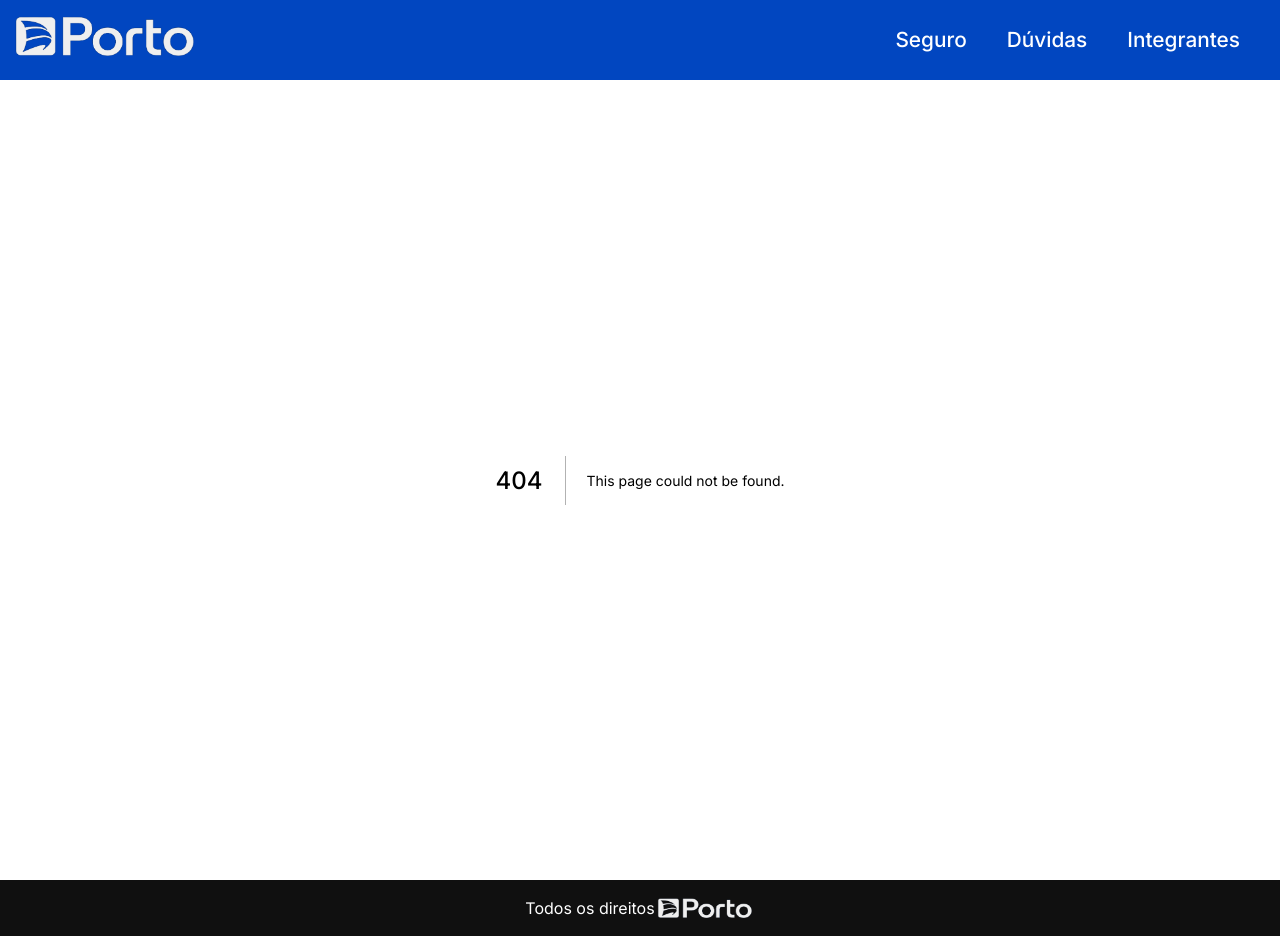
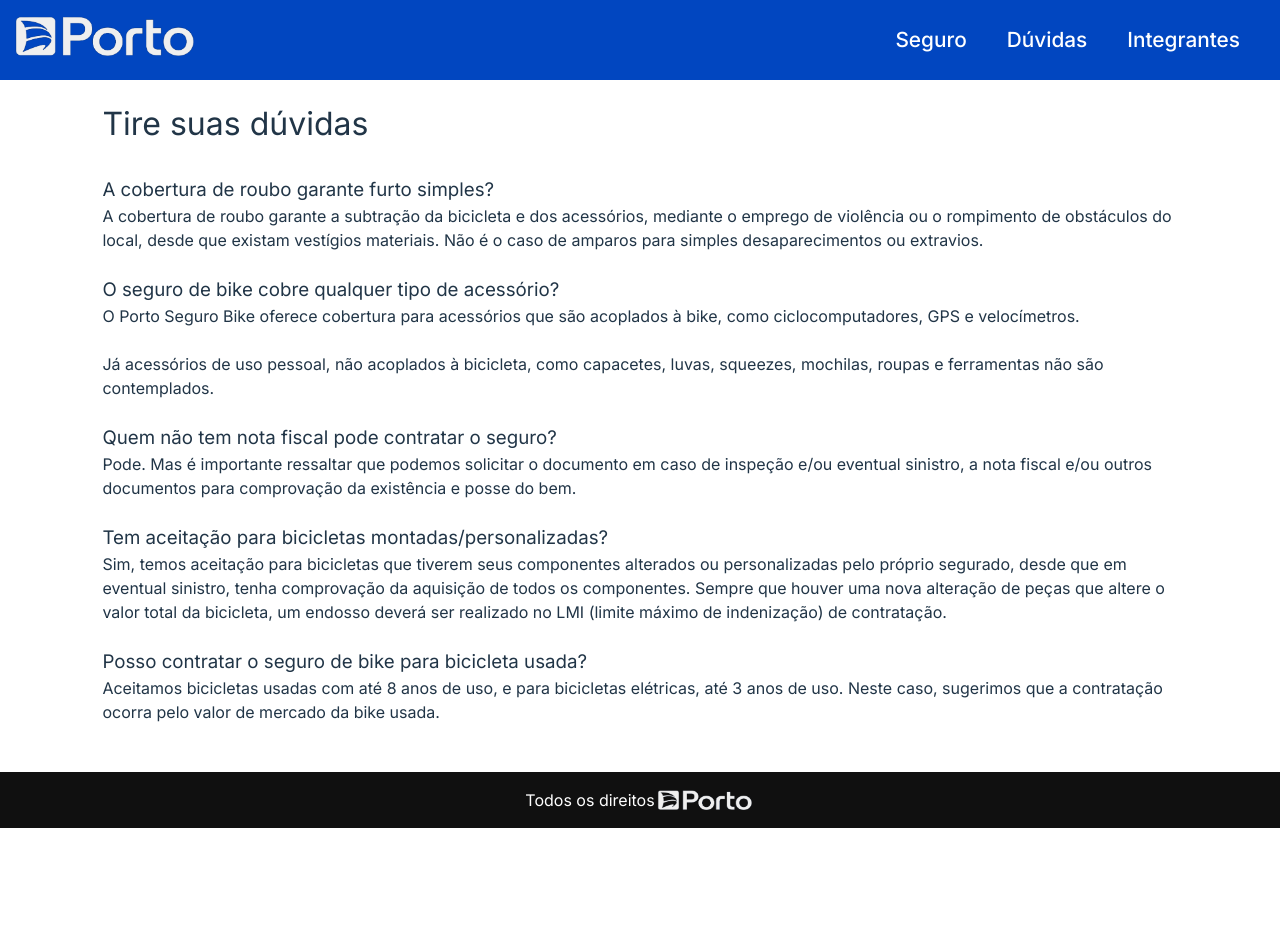
Before and after one commit to lauratrugillo/Sprint4_Web, a Next.js app: page /duvidas in a window 1280 px wide. Before the commit this address had no page. After the commit the page ends 828 px from the top, so only its background shows below. Built offline with nearby package versions, Linux system fonts and the light colour scheme.

Commit message:
Duvidas, Cadastro e Integrantes

```diff
--- /dev/null
+++ b/src/app/duvidas/Duvidas.scss
@@ -0,0 +1,15 @@
+.container4 {
+    padding-left: 8%;
+    padding-right: 8%;
+    padding-top: 2%;
+
+    h1 {
+        font-size: 2em;
+        padding-bottom: 1%;
+      }
+
+    ul {
+        padding-top: 1%;
+        padding-left: 4%;
+    }
+  }
--- /dev/null
+++ b/src/app/duvidas/page.js
@@ -0,0 +1,30 @@
+import './Duvidas.scss'
+
+export default function Duvidas(){
+
+    return(
+        <main>
+            <div class='container4'>
+                <h1>Tire suas dúvidas</h1>
+                <br />
+                <h3>A cobertura de roubo garante furto simples?</h3>
+                <p>A cobertura de roubo garante a subtração da bicicleta e dos acessórios, mediante o emprego de violência ou o rompimento de obstáculos do local, desde que existam vestígios materiais. Não é o caso de amparos para simples desaparecimentos ou extravios.</p>
+                <br />
+                <h3>O seguro de bike cobre qualquer tipo de acessório?</h3>
+                <p>O Porto Seguro Bike oferece cobertura para acessórios que são acoplados à bike, como ciclocomputadores, GPS e velocímetros.
+
+                <br /><br />Já acessórios de uso pessoal, não acoplados à bicicleta, como capacetes, luvas, squeezes, mochilas, roupas e ferramentas não são contemplados.</p>
+                <br />
+                <h3>Quem não tem nota fiscal pode contratar o seguro?</h3>
+                <p>Pode. Mas é importante ressaltar que podemos solicitar o documento em caso de inspeção e/ou eventual sinistro, a nota fiscal e/ou outros documentos para comprovação da existência e posse do bem.</p>
+                <br />
+                <h3>Tem aceitação para bicicletas montadas/personalizadas?</h3>
+                <p>Sim, temos aceitação para bicicletas que tiverem seus componentes alterados ou personalizadas pelo próprio segurado, desde que em eventual sinistro, tenha comprovação da aquisição de todos os componentes. Sempre que houver uma nova alteração de peças que altere o valor total da bicicleta, um endosso deverá ser realizado no LMI (limite máximo de indenização) de contratação.</p>
+                <br />
+                <h3>Posso contratar o seguro de bike para bicicleta usada?</h3>
+                <p>Aceitamos bicicletas usadas com até 8 anos de uso, e para bicicletas elétricas, até 3 anos de uso. Neste caso, sugerimos que a contratação ocorra pelo valor de mercado da bike usada.</p>
+                <br /><br />
+            </div>
+        </main>
+    )
+}
--- /dev/null
+++ b/src/app/integrantes/Integrantes.scss
@@ -0,0 +1,15 @@
+.container4 {
+    padding-left: 8%;
+    padding-right: 8%;
+    padding-top: 2%;
+
+    h1 {
+        font-size: 2em;
+        padding-bottom: 1%;
+      }
+
+    ul {
+        padding-top: 1%;
+        padding-left: 4%;
+    }
+  }
--- a/src/app/seguro/Seguro.scss
+++ b/src/app/seguro/Seguro.scss
@@ -1,14 +1,14 @@
 .container {
     position: relative;
     width: 100%;
-    padding-right: 0px;
+    padding: 0px;
+
+    #fundo {
+        width: 100%;
+        height: auto;
+        display: block;
+    }
   }
-
-#fundo {
-    width: 100%;
-    height: auto;
-    display: block;
-}
 
 .container3 {
     padding-left: 8%;
@@ -35,8 +35,6 @@
         font-weight: bold;
     }
 }
-
-
 
 #check {
     width: 80px;
--- /dev/null
+++ b/src/app/seguro/cadastro/Cadastro.scss
@@ -0,0 +1,33 @@
+.container4 {
+    padding-left: 8%;
+    padding-right: 8%;
+    padding-top: 2%;
+
+    form {
+        padding-top: 1%;
+        padding-left: 2%;
+
+        button {
+            width: 200px;
+        }
+    }
+
+    input {
+        background-color: #ffffff;
+        color: black;
+        font-size: 1em;
+        padding: 10px;
+        width: 400px;
+        border-style: solid;
+        border-width: 1px;
+      }
+  }
+
+.container2 {
+    display: flex;
+    align-items: center;
+
+    #telefone {
+        height: 80px;
+    }
+}
```
Also changed, not shown: src/app/integrantes/page.js (added, +19 -0 lines), src/app/seguro/cadastro/page.js (added, +40 -0 lines).
